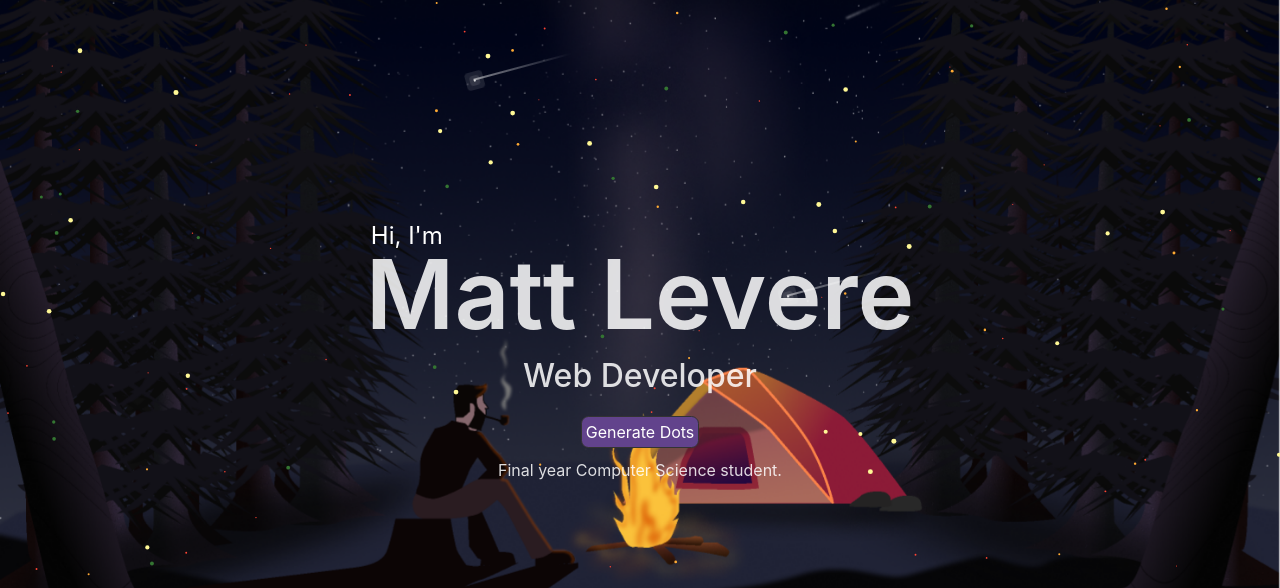
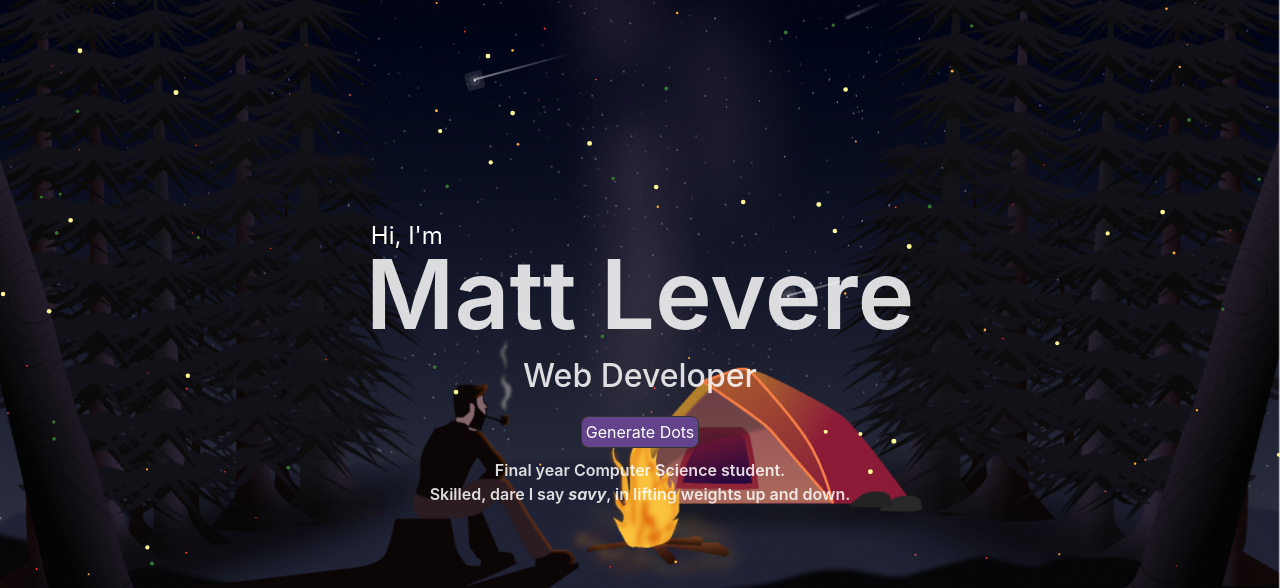
Before and after one commit to Llevere/Portfolio, a plain HTML site: page index.html in a window 1280 px wide. Shown: the part 136-724 px from the top of the page. Drawn offline with nearby package versions, Linux system fonts and the light colour scheme; animation ran at ten frames a second.

Commit message:
Added a little bit to the home page. Not sure about the joke, could come across as self centered...

```diff
--- a/index.html
+++ b/index.html
@@ -112,7 +112,7 @@
                     </div>
 
 
-                    <p class="home-subText">Final year Computer Science student.<br /></p>
+                    <p class="home-subText">Final year Computer Science student.<br />Skilled, dare I say <span style="font-weight: bold; font-style:italic;">savy</span>, in lifting weights up and down.</p>
                 </div>
 
                 <div class="techStack" >
--- a/style.css
+++ b/style.css
@@ -853,6 +853,7 @@ html {
 .home-subText {
   text-align: center;
   margin: 10px;
+  font-weight: 600;
 }
 
 .home-title,
```
